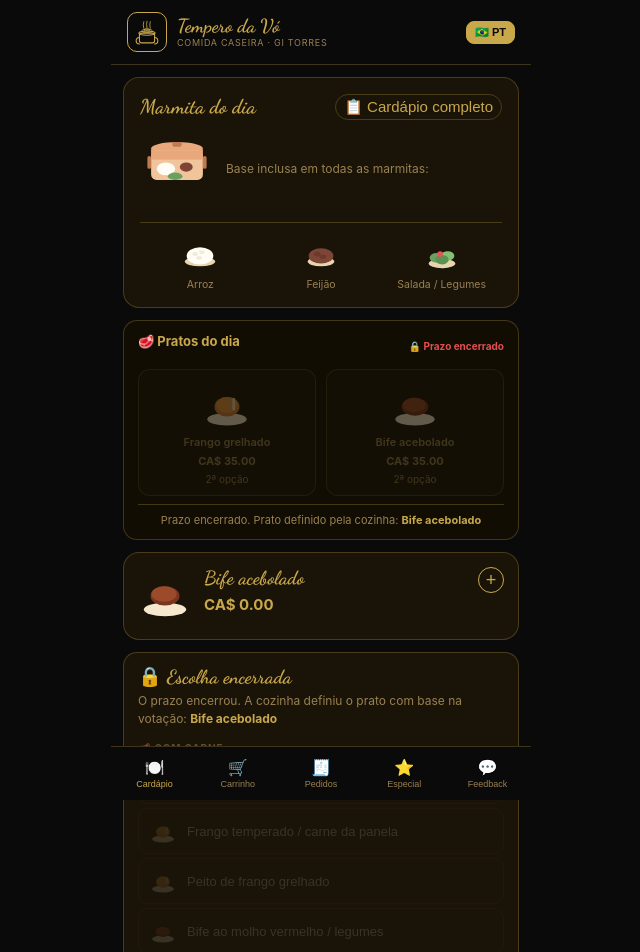
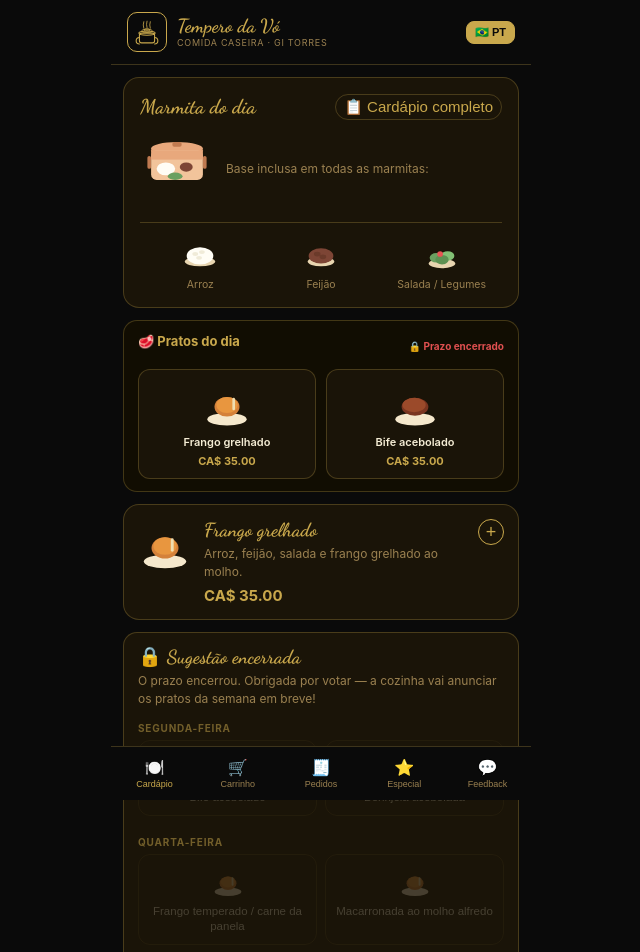
Before and after one commit to edsontorres68-droid/tempero-da-vo, a React (Create React App) app: page / in a window 1280 px wide. Shown: the top 952 px of the page, without its empty margins (319-959 px from the left). Built offline with nearby package versions, Linux system fonts and the light colour scheme.

Commit message:
sistema de sugestao por dia (segunda/quarta/sexta) e ajuste texto entrega

```diff
--- a/src/App.js
+++ b/src/App.js
@@ -104,6 +104,16 @@ const CARDAPIO = {
   ],
 };
 
+const TODOS_PRATOS = [...CARDAPIO.carne, ...CARDAPIO.veg];
+function dishById(id){ return TODOS_PRATOS.find(d=>d.id===id); }
+// Sugestões padrão (2 opções por dia) — a Gi pode trocar pela tela da cozinha
+const SUGESTOES_PADRAO = {
+  segunda: ["bife_aceb","berinjela"],
+  quarta:  ["frango_temp","mac_alfredo"],
+  sexta:   ["strog_carne","lasanha_branco"],
+};
+const DIAS_SUGESTAO_KEYS = ["segunda","quarta","sexta"];
+
 const T = {
   pt:{
     langBtn:"EN",langOther:"en",
@@ -117,11 +127,13 @@ const T = {
     segunda:"2ª opção",
     extra:"🥩 Carne extra",extraPor:"por 100g",extraInfo:"a mais",
     obsPh:"Observações (sem cebola, pouco sal...)",obsSave:"Salvar",obsCancel:"Cancelar",
-    votTit:"Escolha o prato da próxima semana",votOff:"🔒 Escolha encerrada",
-    votSub:"Vote em um dos pratos disponíveis para a próxima semana",
+    votTit:"Dê sua sugestão para a próxima semana",votOff:"🔒 Sugestão encerrada",
+    votSub:"Vote na opção que você mais gostaria de comer em cada dia",
     votPrazo:"Prazo:",votado:"✓ Votado",
     votObrig:"Obrigada pelo voto! A cozinha vai adorar saber 💛",
     votMsg:"O prazo encerrou. A cozinha definiu o prato com base na votação:",
+    votEncerrada:"O prazo encerrou. Obrigada por votar — a cozinha vai anunciar os pratos da semana em breve!",
+    dia_segunda:"Segunda-feira",dia_quarta:"Quarta-feira",dia_sexta:"Sexta-feira",
     vazio:"Carrinho vazio",vazioPh:"Escolha no cardápio.",
     pedir:"Pedir pelo WhatsApp 💬",
     subtotal:"Subtotal",freteLabel:"Taxa de entrega",gorjetaLabel:"💛 Gorjeta",
@@ -176,6 +188,7 @@ const T = {
     cozEdit:"✏️ Editar",prazoTit:"Prazo de escolha",prazoEnc:"Encerrado — prato definido pela votação",
     calc:"Calculando...",votosLabel:"Votos",rankTit:"🗳️ Votos por prato",
     rankVazio:"Nenhum voto ainda.\nOs clientes votam no cardápio.",pratoFixo:"PRATO FIXO",
+    editarSugestoes:"✏️ Editar sugestões",fecharEdicao:"✕ Fechar",
     espCozTit:"⭐ Solicitações de prato especial",espCozVazio:"Nenhuma solicitação ainda.",
     espResp:"Responder ao cliente:",espValor:"Valor do prato (CA$)",
     espMsgOpc:"Mensagem (opcional — ex: pronto às 12h)",
@@ -210,11 +223,13 @@ const T = {
     segunda:"2nd option",
     extra:"🥩 Extra meat",extraPor:"per 100g",extraInfo:"extra",
     obsPh:"Notes (no onion, less salt...)",obsSave:"Save",obsCancel:"Cancel",
-    votTit:"Choose next week's dish",votOff:"🔒 Voting closed",
-    votSub:"Vote for one of the available dishes for next week",
+    votTit:"Give your suggestion for next week",votOff:"🔒 Voting closed",
+    votSub:"Vote for the option you'd like to eat each day",
     votPrazo:"Deadline:",votado:"✓ Voted",
     votObrig:"Thanks for voting! The kitchen will love to know 💛",
     votMsg:"Voting closed. The kitchen set the dish based on votes:",
+    votEncerrada:"Voting closed. Thanks for voting — the kitchen will announce the week's dishes soon!",
+    dia_segunda:"Monday",dia_quarta:"Wednesday",dia_sexta:"Friday",
     vazio:"Cart is empty",vazioPh:"Choose from the menu.",
     pedir:"Order via WhatsApp 💬",
     subtotal:"Subtotal",freteLabel:"Delivery fee",gorjetaLabel:"💛 Tip",
@@ -269,6 +284,7 @@ const T = {
     cozEdit:"✏️ Edit",prazoTit:"Voting deadline",prazoEnc:"Closed — dish set by vote count",
     calc:"Calculating...",votosLabel:"Votes",rankTit:"🗳️ Votes per dish",
     rankVazio:"No votes yet.\nClients vote in the menu.",pratoFixo:"TODAY'S DISH",
+    editarSugestoes:"✏️ Edit suggestions",fecharEdicao:"✕ Close",
     espCozTit:"⭐ Special dish requests",espCozVazio:"No requests yet.",
     espResp:"Reply to client:",espValor:"Dish price (CA$)",
     espMsgOpc:"Message (optional — ex: ready by 12pm)",
@@ -301,6 +317,14 @@ function fmtTel(val) {
   return `(${d.slice(0,3)}) ${d.slice(3,6)}-${d.slice(6)}`;
 }
 const horaEst = min => { const d = new Date(Date.now()+min*60000); return d.toLocaleTimeString("pt-BR",{hour:"2-digit",minute:"2-digit"}); };
+const HORA_ENTREGA_PT = "18:30";
+const HORA_ENTREGA_EN = "6:30pm";
+const DIAS_PT = ["domingo","segunda-feira","terça-feira","quarta-feira","quinta-feira","sexta-feira","sábado"];
+const DIAS_EN = ["Sunday","Monday","Tuesday","Wednesday","Thursday","Friday","Saturday"];
+function previsaoEntrega(lang){
+  const dia = (lang==="en"?DIAS_EN:DIAS_PT)[new Date().getDay()];
+  return lang==="en" ? `After ${HORA_ENTREGA_EN} (${dia})` : `Após ${HORA_ENTREGA_PT} (${dia})`;
+}
 function beep() { try { const c=new(window.AudioContext||window.webkitAudioContext)(); [0,.15,.3].forEach((t,i)=>{ const o=c.createOscillator(),g=c.createGain(); o.connect(g);g.connect(c.destination); o.frequency.value=880-i*80; g.gain.setValueAtTime(.4,c.currentTime+t); g.gain.exponentialRampToValueAtTime(.001,c.currentTime+t+.6); o.start(c.currentTime+t);o.stop(c.currentTime+t+.6); }); } catch(_){} }
 
 // ── Prazo de votação ─────────────────────────────────────────────────────────
@@ -553,8 +577,13 @@ export default function App() {
   const [alerta,setAlerta]       = useState(null);
   const [confirm,setConfirm]     = useState(null);
   const [novos,setNovos]         = useState(0);
-  const [votos,setVotos]         = useState({});
-  const [votoFeito,setVotoFeito] = useState(null);
+  const [sugestoes,setSugestoes] = useState(()=>{
+    try{ const s=JSON.parse(localStorage.getItem("sugestoesSemana")||"null"); if(s) return s; }catch(_){}
+    return SUGESTOES_PADRAO;
+  });
+  const [votosSug,setVotosSug]         = useState({segunda:{},quarta:{},sexta:{}});
+  const [votoFeitoSug,setVotoFeitoSug] = useState({segunda:null,quarta:null,sexta:null});
+  const [editandoSugestoes,setEditandoSugestoes] = useState(false);
   const [cardapioOpen,setCardapioOpen] = useState(false);
   const [enviando,setEnviando]   = useState(null);
   const [fbAberto,setFbAberto]   = useState(null);
@@ -585,7 +614,6 @@ export default function App() {
   const expirou  = prazoExpirou();
   const restante = tempoRestante();
   const lembrete = deveEnviarLembrete();
-  const pratoFixo = expirou ? pratoMaisVotado(votos,[...CARDAPIO.carne,...CARDAPIO.veg]) : null;
 
   const itens = useMemo(()=>
     Object.entries(carrinho).filter(([,q])=>q>0).map(([id,qty])=>{
@@ -601,10 +629,19 @@ export default function App() {
   const gVal  = gorjetaModo==="valor" ? (parseFloat(gorjetaCustom.replace(",","."))||0) : Math.round(sub*gorjeta)/100;
   const total = sub+frete+gVal;
   const nCart = itens.reduce((s,i)=>s+i.qty,0);
-  const ranking = useMemo(()=>[...CARDAPIO.carne,...CARDAPIO.veg].map(p=>({...p,v:votos[p.id]||0})).filter(p=>p.v>0).sort((a,b)=>b.v-a.v),[votos]);
-  const totVotos = ranking.reduce((s,p)=>s+p.v,0);
-
-  function votar(id){if(votoFeito||expirou)return;setVotos(v=>({...v,[id]:(v[id]||0)+1}));setVotoFeito(id);}
+
+  function votarSugestao(dia,id){
+    if(votoFeitoSug[dia]||expirou) return;
+    setVotosSug(v=>({...v,[dia]:{...v[dia],[id]:(v[dia][id]||0)+1}}));
+    setVotoFeitoSug(v=>({...v,[dia]:id}));
+  }
+  function trocarSugestao(dia,idx,novoId){
+    setSugestoes(s=>{
+      const novo={...s,[dia]:s[dia].map((v,i)=>i===idx?novoId:v)};
+      try{ localStorage.setItem("sugestoesSemana",JSON.stringify(novo)); }catch(_){}
+      return novo;
+    });
+  }
 
   function enviar(){
     if(!form.nome.trim()||!form.tel.trim()){setErro(t.eNome);return;}
@@ -613,7 +650,7 @@ export default function App() {
     if(form.alergia===null){setErro(t.eAl);return;}
     if(form.alergia&&!form.alergiaDesc.trim()){setErro(t.eAlDesc);return;}
     setErro("");
-    const hr=horaEst(form.tipo==="entrega"?TEMPO_ENT:TEMPO_RET);
+    const hr=previsaoEntrega(lang);
     const num=String(Date.now()).slice(-4);
     const lns=itens.map(i=>`• ${i.qty}x ${i.nome} — ${fmt(i.preco*i.qty)}`+(i.obs?`\n  ✏️ ${i.obs}`:``)).join("\n");
     const lA=form.alergia?`\n🚨 ALERGIA: ${form.alergiaDesc}`:"";
@@ -742,20 +779,14 @@ export default function App() {
                 {expirou&&<div style={{fontSize:10,color:"#E05050",fontWeight:700}}>{t.prazoOff}</div>}
               </div>
               <div style={{display:"flex",gap:10}}>
-                {PRATOS.map((p,i)=>{
-                  const ativo=!expirou||(pratoFixo&&pratoFixo.id===p.id);
-                  return (
-                    <div key={i} style={{...s.pratoVis,opacity:expirou&&pratoFixo&&pratoFixo.id!==p.id?.35:1,position:"relative"}}>
+                {PRATOS.map((p,i)=>(
+                  <div key={i} style={s.pratoVis}>
                     <IcoCarne tipo={p.icon} size={50}/>
-                      <div style={{fontSize:11,fontWeight:600,textAlign:"center",color:ativo?TI:MU,lineHeight:1.3,wordBreak:"break-word"}}>{p.nome}</div>
-                      <div style={{fontSize:11,color:ativo?O:MU,fontWeight:700}}>{fmt(p.preco)}</div>
-                      {expirou&&pratoFixo&&pratoFixo.id===p.id&&<div style={{position:"absolute",top:-8,right:-8,background:O,color:P,fontSize:9,fontWeight:700,borderRadius:10,padding:"2px 6px"}}>{t.pratoFixo}</div>}
-                      {expirou&&pratoFixo&&pratoFixo.id!==p.id&&<div style={{fontSize:10,color:MU}}>{t.segunda}</div>}
-                    </div>
-                  );
-                })}
-              </div>
-              {expirou&&pratoFixo&&<div style={{marginTop:8,fontSize:11,color:MU,textAlign:"center",borderTop:`1px solid ${BL}`,paddingTop:8}}>{t.prazoMsg} <strong style={{color:O}}>{pratoFixo.nome}</strong></div>}
+                    <div style={{fontSize:11,fontWeight:600,textAlign:"center",color:TI,lineHeight:1.3,wordBreak:"break-word"}}>{p.nome}</div>
+                    <div style={{fontSize:11,color:O,fontWeight:700}}>{fmt(p.preco)}</div>
+                  </div>
+                ))}
+              </div>
             </div>
 
             {menuDia.aviso&&menuDia.aviso.trim()&&(
@@ -765,7 +796,7 @@ export default function App() {
               </div>
             )}
 
-            {(expirou?(pratoFixo?[pratoFixo]:PRATOS.slice(0,1)):PRATOS).map(p=>{
+            {(expirou?PRATOS.slice(0,1):PRATOS).map(p=>{
               const q=carrinho[p.id]||0, painelObs=obsAberto===p.id, temObs=obs[p.id]?.trim();
               return (
                 <div key={p.id} style={s.pratoCard}>
@@ -813,30 +844,30 @@ export default function App() {
                   <span style={{fontSize:13,color:O,fontWeight:700}}>⏱ {t.votPrazo} {restante}</span>
                 </div>
               )}
-              {expirou&&<div style={{fontSize:12,color:MU,marginBottom:8,lineHeight:1.5}}>{t.votMsg} <strong style={{color:O}}>{pratoFixo?.nome||"—"}</strong></div>}
+              {expirou&&<div style={{fontSize:12,color:MU,marginBottom:8,lineHeight:1.5}}>{t.votEncerrada}</div>}
               {!expirou&&<div style={{fontSize:12,color:MU,marginBottom:10}}>{t.votSub}</div>}
-              {/* Lista completa do cardápio para votação */}
-              <div style={{maxHeight:260,overflowY:"auto",opacity:expirou?.4:1}}>
-                {[{label:t.cComCarne,lista:CARDAPIO.carne},{label:t.cSemCarne,lista:CARDAPIO.veg}].map(g=>(
-                  <div key={g.label}>
-                    <div style={{fontSize:10,fontWeight:700,color:O,padding:"6px 0 4px",letterSpacing:"0.08em",textTransform:"uppercase"}}>{g.label}</div>
-                    {g.lista.map(c=>{
-                      const jav=votoFeito!==null||expirou, esv=votoFeito===c.id;
-                      const borda=esv?`2px solid ${O}`:`1px solid ${BL}`;
+              <div style={{opacity:expirou?.5:1}}>
+                {DIAS_SUGESTAO_KEYS.map(dia=>(
+                  <div key={dia} style={{marginBottom:14}}>
+                    <div style={{fontSize:10,fontWeight:700,color:O,padding:"6px 0 6px",letterSpacing:"0.08em",textTransform:"uppercase"}}>{t[`dia_${dia}`]}</div>
+                    <div style={{display:"flex",gap:8}}>
+                      {(sugestoes[dia]||[]).map(id=>{
+                        const c=dishById(id); if(!c) return null;
+                        const jav=votoFeitoSug[dia]!==null||expirou, esv=votoFeitoSug[dia]===id;
                         return (
-                        <button key={c.id} disabled={jav} onClick={()=>votar(c.id)}
-                          style={{display:"flex",alignItems:"center",gap:10,width:"100%",padding:"8px 10px",border:borda,borderRadius:10,background:esv?CA:"transparent",cursor:jav?"default":"pointer",opacity:jav&&!esv?.35:1,marginBottom:4}}>
-                          <IcoCarne tipo={c.icon} size={28}/>
-                          <span style={{flex:1,textAlign:"left",fontSize:13,color:esv?O:TI}}>{c.nome}</span>
-                          {esv&&<span style={{color:O,fontWeight:700,fontSize:13}}>✓</span>}
-                          {!jav&&<span style={{color:MU,fontSize:12}}>→</span>}
+                          <button key={id} disabled={jav} onClick={()=>votarSugestao(dia,id)}
+                            style={{flex:1,display:"flex",flexDirection:"column",alignItems:"center",gap:5,padding:"10px 8px",border:esv?`2px solid ${O}`:`1px solid ${BL}`,borderRadius:12,background:esv?CA:"transparent",cursor:jav?"default":"pointer",opacity:jav&&!esv?.4:1}}>
+                            <IcoCarne tipo={c.icon} size={34}/>
+                            <span style={{fontSize:11.5,textAlign:"center",color:esv?O:TI,lineHeight:1.3}}>{c.nome}</span>
+                            {esv&&<span style={{color:O,fontWeight:700,fontSize:11}}>✓ {t.votado}</span>}
                           </button>
                         );
                       })}
                     </div>
-                ))}
-              </div>
-              {votoFeito&&!expirou&&<div style={{fontSize:12,color:O,textAlign:"center",padding:8,background:CA,borderRadius:8,border:`1px solid ${BL}`,marginTop:8}}>{t.votObrig}</div>}
+                  </div>
+                ))}
+              </div>
+              {!expirou&&Object.values(votoFeitoSug).some(Boolean)&&<div style={{fontSize:12,color:O,textAlign:"center",padding:8,background:CA,borderRadius:8,border:`1px solid ${BL}`,marginTop:4}}>{t.votObrig}</div>}
             </div>
             {/* Botão flutuante carrinho */}
             {nCart>0&&(
@@ -1156,7 +1187,7 @@ export default function App() {
             )}
             <div style={{...s.card,marginBottom:12,display:"flex",justifyContent:"space-between",alignItems:"center"}}>
               <div><div style={{fontSize:10,color:MU,fontWeight:700,letterSpacing:"0.08em",textTransform:"uppercase"}}>{t.prazoTit}</div><div style={{fontSize:13,color:expirou?"#E05050":O,fontWeight:600,marginTop:2}}>{expirou?t.prazoEnc:restante?`⏱ ${restante}`:t.calc}</div></div>
-              <div style={{textAlign:"right"}}><div style={{fontSize:10,color:MU,fontWeight:700,letterSpacing:"0.08em",textTransform:"uppercase"}}>{t.votosLabel}</div><div style={{fontSize:20,fontWeight:700,color:O}}>{totVotos}</div></div>
+              <div style={{textAlign:"right"}}><div style={{fontSize:10,color:MU,fontWeight:700,letterSpacing:"0.08em",textTransform:"uppercase"}}>{t.votosLabel}</div><div style={{fontSize:20,fontWeight:700,color:O}}>{Object.values(votosSug).reduce((s,d)=>s+Object.values(d).reduce((a,b)=>a+b,0),0)}</div></div>
             </div>
             <div style={s.secTit}>{t.cozTit}</div>
             <div style={s.card}>
@@ -1180,33 +1211,51 @@ export default function App() {
                 </div>
               )}
             </div>
+            <div style={{display:"flex",justifyContent:"space-between",alignItems:"center"}}>
               <div style={s.secTit}>{t.rankTit}</div>
+              <button onClick={()=>setEditandoSugestoes(v=>!v)} style={{fontSize:11,color:O,background:"transparent",border:`1px solid ${BL}`,borderRadius:20,padding:"4px 10px",cursor:"pointer"}}>{editandoSugestoes?t.fecharEdicao:t.editarSugestoes}</button>
+            </div>
             <div style={s.card}>
-              {totVotos===0
-                ?<div style={{textAlign:"center",padding:"14px 0",color:MU,fontSize:13}}>{t.rankVazio}</div>
-                :ranking.map((p,i)=>{
-                    const pct=Math.round((p.v/totVotos)*100);
-                    const venc=expirou&&i===0;
+              {DIAS_SUGESTAO_KEYS.map(dia=>{
+                const votosDia=votosSug[dia]||{};
+                const totalDia=Object.values(votosDia).reduce((s,n)=>s+n,0);
+                const opcoes=(sugestoes[dia]||[]).map(id=>({...dishById(id),v:votosDia[id]||0})).filter(p=>p&&p.id).sort((a,b)=>b.v-a.v);
                 return (
-                      <div key={p.id} style={{marginBottom:12}}>
-                        <div style={{display:"flex",justifyContent:"space-between",alignItems:"center",marginBottom:4}}>
-                          <div style={{display:"flex",alignItems:"center",gap:8}}>
-                            {i===0&&<span style={{fontSize:14}}>👑</span>}
-                            <IcoCarne tipo={p.icon} size={30}/>
-                            <span style={{fontSize:13,fontWeight:600,color:venc?O:TI}}>{p.nome}</span>
-                            {venc&&<span style={{fontSize:9,background:O,color:P,borderRadius:10,padding:"2px 6px",fontWeight:700}}>{t.pratoFixo}</span>}
-                          </div>
-                          <span style={{fontSize:11,color:MU}}>{p.v} voto{p.v>1?"s":""}</span>
-                        </div>
-                        <div style={{height:6,background:"#1A1408",borderRadius:6,overflow:"hidden",marginBottom:2}}>
-                          <div style={{height:"100%",width:`${pct}%`,background:i===0?O:BL,borderRadius:6,transition:"width .4s"}}/>
-                        </div>
-                        <div style={{fontSize:10,color:MU,textAlign:"right"}}>{pct}%</div>
+                  <div key={dia} style={{marginBottom:16}}>
+                    <div style={{fontSize:11,fontWeight:700,color:O,textTransform:"uppercase",marginBottom:6}}>{t[`dia_${dia}`]}</div>
+                    {editandoSugestoes
+                      ?<div style={{display:"flex",gap:8,marginBottom:6}}>
+                          {[0,1].map(idx=>(
+                            <select key={idx} value={sugestoes[dia]?.[idx]||""} onChange={e=>trocarSugestao(dia,idx,e.target.value)}
+                              style={{...s.inp,flex:1,fontSize:12,padding:"7px 6px"}}>
+                              {TODOS_PRATOS.map(p=><option key={p.id} value={p.id}>{p.nome}</option>)}
+                            </select>
+                          ))}
+                        </div>
+                      :(totalDia===0
+                          ?<div style={{fontSize:12,color:MU}}>{t.rankVazio}</div>
+                          :opcoes.map((p,i)=>{
+                              const pct=totalDia?Math.round((p.v/totalDia)*100):0;
+                              return (
+                                <div key={p.id} style={{marginBottom:8}}>
+                                  <div style={{display:"flex",justifyContent:"space-between",alignItems:"center",marginBottom:3}}>
+                                    <div style={{display:"flex",alignItems:"center",gap:6}}>
+                                      {i===0&&p.v>0&&<span style={{fontSize:13}}>👑</span>}
+                                      <span style={{fontSize:12.5,color:i===0&&p.v>0?O:TI,fontWeight:i===0&&p.v>0?700:400}}>{p.nome}</span>
+                                    </div>
+                                    <span style={{fontSize:11,color:MU}}>{p.v} voto{p.v!==1?"s":""}</span>
+                                  </div>
+                                  <div style={{height:5,background:"#1A1408",borderRadius:5,overflow:"hidden"}}>
+                                    <div style={{height:"100%",width:`${pct}%`,background:i===0?O:BL,borderRadius:5}}/>
+                                  </div>
                                 </div>
                               );
                             })
-              }
-              {totVotos>0&&<div style={{fontSize:11,color:MU,textAlign:"right",borderTop:`1px solid ${BL}`,paddingTop:6}}>Total: {totVotos} voto{totVotos>1?"s":""}</div>}
+                        )
+                    }
+                  </div>
+                );
+              })}
             </div>
             <div style={s.secTit}>{t.espCozTit}</div>
             <div style={s.card}>
@@ -1483,7 +1532,7 @@ export default function App() {
               <div style={{display:"flex",justifyContent:"space-between",fontSize:13,marginBottom:6}}><span style={{color:OE}}>{t.subtotal}</span><span style={{color:"#2A1F00"}}>{fmt(sub)}</span></div>
               {frete>0&&<div style={{display:"flex",justifyContent:"space-between",fontSize:13,marginBottom:6}}><span style={{color:OE}}>{t.freteLabel}</span><span style={{color:"#2A1F00"}}>{fmt(frete)}</span></div>}
               <div style={{display:"flex",justifyContent:"space-between",fontSize:14,fontWeight:700,marginTop:6}}><span style={{color:"#2A1F00"}}>{t.totalLabel}</span><span style={{color:OE}}>{fmt(total)}</span></div>
-              <div style={{marginTop:8,fontSize:12,color:"#3B6030",background:"#EEF6E8",padding:"7px 10px",borderRadius:8,textAlign:"center"}}>⏱ {form.tipo==="entrega"?t.tEnt:t.tRet}: <strong>{horaEst(form.tipo==="entrega"?TEMPO_ENT:TEMPO_RET)}</strong></div>
+              <div style={{marginTop:8,fontSize:12,color:"#3B6030",background:"#EEF6E8",padding:"7px 10px",borderRadius:8,textAlign:"center"}}>⏱ {form.tipo==="entrega"?t.tEnt:t.tRet}: <strong>{previsaoEntrega(lang)}</strong></div>
             </div>
             <div style={{marginTop:12,background:"#1A1408",border:`2px solid ${form.alergia===null?"#E05050":form.alergia?O:"#3A8A30"}`,borderRadius:12,padding:"12px 14px"}}>
               <div style={{fontWeight:700,fontSize:13,color:form.alergia===null?"#E05050":form.alergia?O:"#3A8A30",marginBottom:6}}>{t.alTit}</div>
```
Lines whose indentation alone changed are shown as unchanged.
